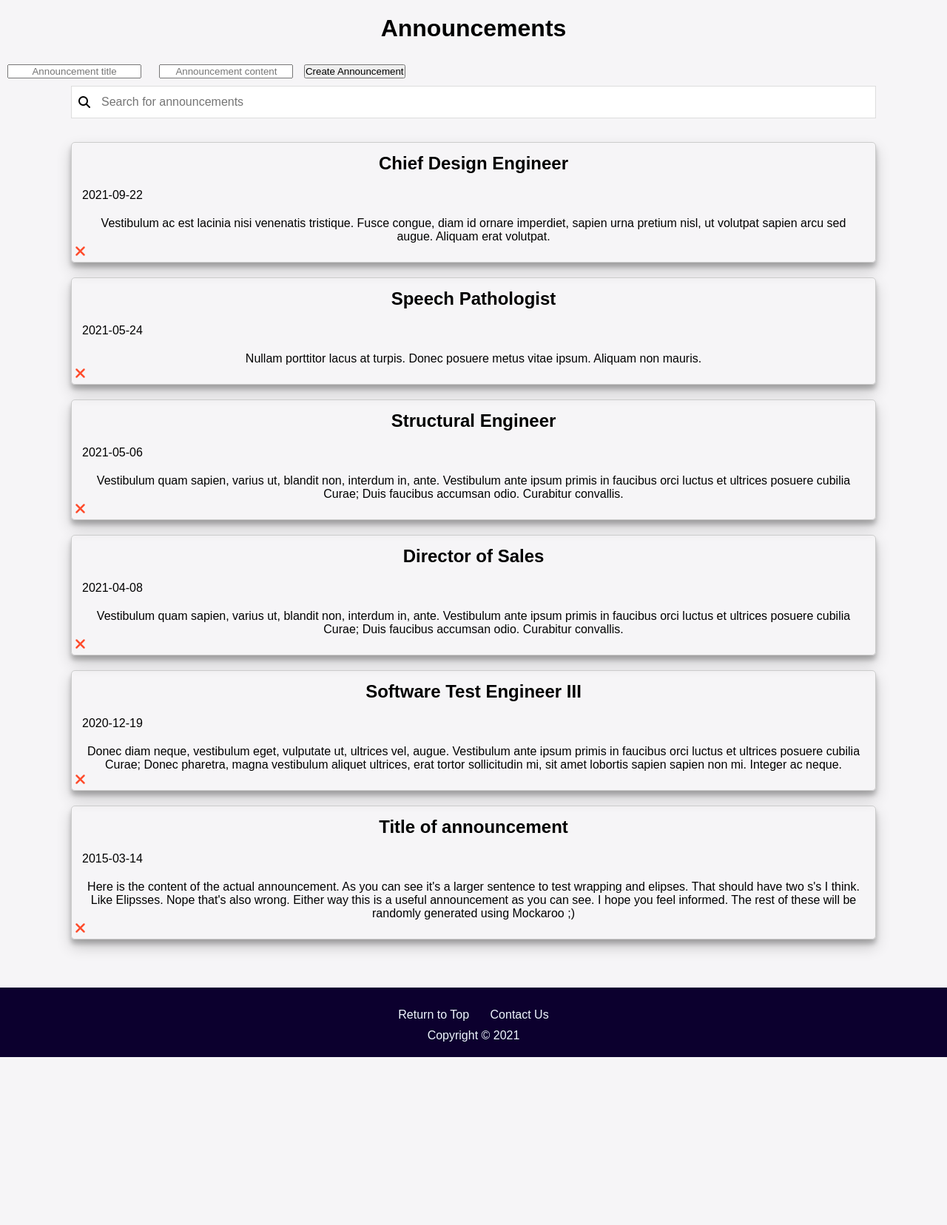
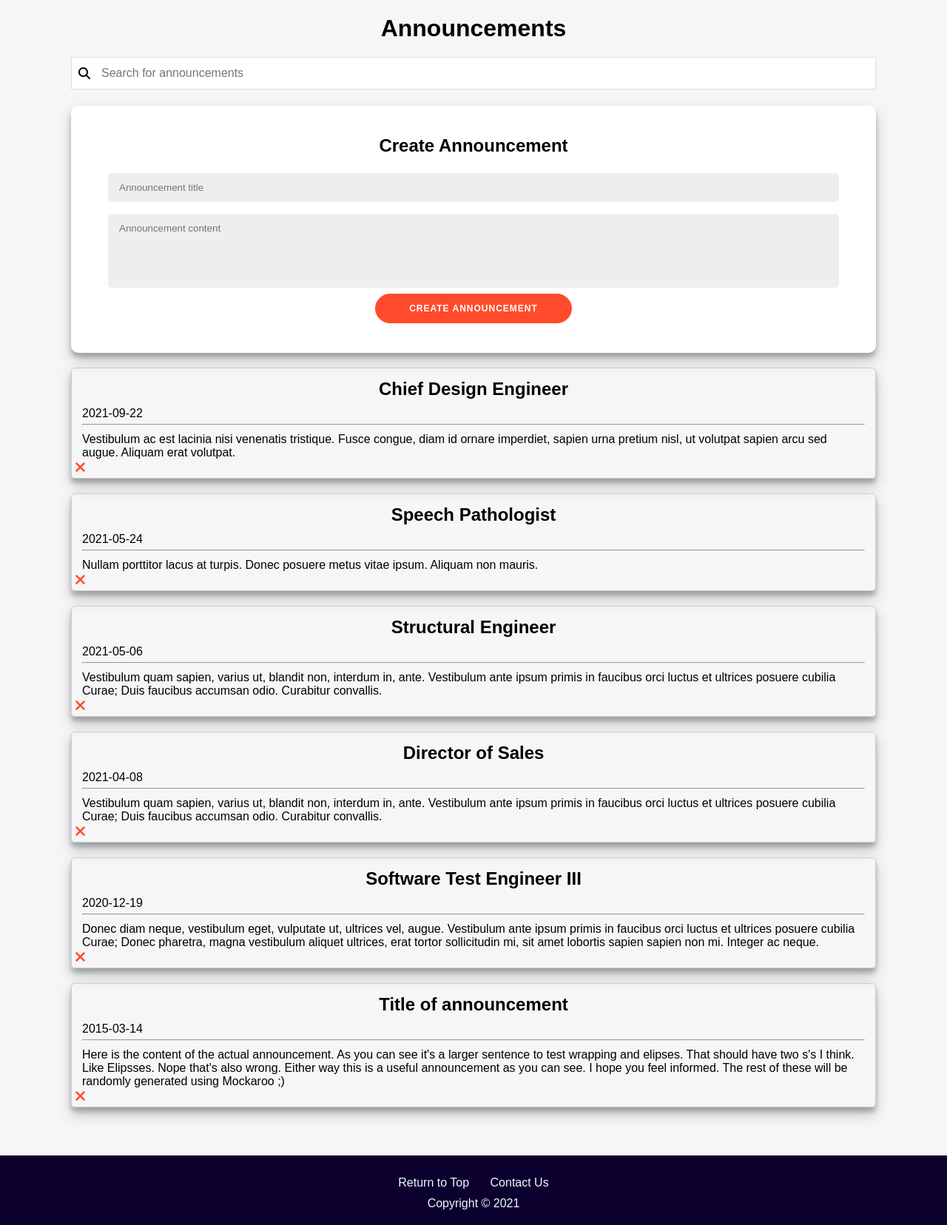
Before and after one commit to KyleighDiSil/NSF-Project-Website, a PHP site: page /pages/announcements.php in a window 1280 px wide. Shown: the part 90-1746 px from the top of the page at 74% size. Before the commit the page ends 1519 px from the top, so only its background shows below. Run offline with PHP 8.4, Linux system fonts and the light colour scheme; a user stored in the database is signed in; data comes from the database, SQL or seed files in the repository; some libraries are stand-ins or nearby versions.

Commit message:
Made Create Announcement Pretty

```diff
--- a/css/announcements.css
+++ b/css/announcements.css
@@ -52,12 +52,12 @@
 }
 
 #date{
-    margin: 10px;
+    margin-left: 10px;
+    margin-bottom: 5px;
 }
 
 #content{
     margin: 10px;
-    text-align: center;
 }
 
 #thumbnail {
@@ -70,3 +70,62 @@
     margin: 10px 5px;
     padding: 4px;
   }
+
+  #create-account{
+	border-radius: 10px;
+	background-color: #FFFFFF;
+	display: flex;
+	flex-direction: column;
+	padding: 40px 50px;
+	height: fit-content;
+    width: 85%;
+	text-align: center;
+    margin: 10px auto;
+    box-shadow: 0 10px 20px rgba(0,0,0,0.19), 0 6px 6px rgba(0,0,0,0.23);
+  }
+
+  h2{
+    font-weight: bold;
+	margin-bottom: 15px;
+  }
+
+#content-input, #title-input, textarea {
+	border-radius: 5px;
+	background-color: #eee;
+	border: none;
+	padding: 12px 15px;
+	margin: 8px 0;
+	width: 100%;
+}
+
+textarea{
+    max-width: 100%;
+    height: 100px;
+    /*If we want the create announcement content to resize as we
+    type get rid of resize: none;*/
+    resize: none;
+}
+
+#submit {
+	border-radius: 20px;
+	border: 1px solid #FF4B2B;
+	background-color: #FF4B2B;
+	color: #FFFFFF;
+	font-size: 12px;
+	font-weight: bold;
+	padding: 12px 45px;
+	letter-spacing: 1px;
+	text-transform: uppercase;
+	transition: transform 80ms ease-in;
+}
+
+#submit:hover{
+	background-color: #ff2600;
+	border: 1px solid rgb(255, 255, 255);
+	cursor: pointer;
+}
+
+hr{
+    margin: 0px 10px;
+    padding: 0px;
+}
--- a/pages/announcements.php
+++ b/pages/announcements.php
@@ -5,22 +5,23 @@
 <?php if (!isset($_SESSION["loggedin"]) || !$_SESSION["loggedin"]) {header("Location: ../pages/home.php");} ?>
     <main id="main">
         <h1 id="page-title">Announcements</h1>
+        <div id="search-bar">
+            <i class="fas fa-search" id="search-icon"></i>
+            <input type="text" id="search-input" onkeyup="updateSearch()" placeholder="Search for announcements"></input>
+        </div>
         <?php
         if ($ACCESS > 2)
         {
             echo "<div id='create-account'>";
             echo "    <form action='../php-scripts/create_announcement.php' method='POST'>";
-            echo "        <input type='text' id='title' name='title' placeholder='Announcement title'>";
-            echo "        <input type='text' id='content' name='content' placeholder='Announcement content'>";
+            echo "        <h2> Create Announcement </h2>";
+            echo "        <input type='text' id='title-input' name='title' placeholder='Announcement title'>";
+            echo "        <textarea id='content-input' name='content' placeholder='Announcement content'></textarea>";
             echo "        <input type='submit' id='submit' value='Create Announcement'>";
             echo "    </form>";
             echo "</div>";
         }
         ?>
-        <div id="search-bar">
-            <i class="fas fa-search" id="search-icon"></i>
-            <input type="text" id="search-input" onkeyup="updateSearch()" placeholder="Search for announcements"></input>
-        </div>
         <div id="cards">
             <?php
                 // Connect to the database
@@ -39,7 +40,7 @@
                         {
                             echo "<div class='announcement-container'>";
                             echo "    <h2 id='title'>".$row['Title']."</h2>";
-                            echo "    <p id='date'>".$row['Date_announced']."</p>";
+                            echo "    <p id='date'>".$row['Date_announced']."</p><hr>";
                             echo "    <p id='content'>".$row['Contents']."</p>";
                             if ($ACCESS > 2)
                             {
```
